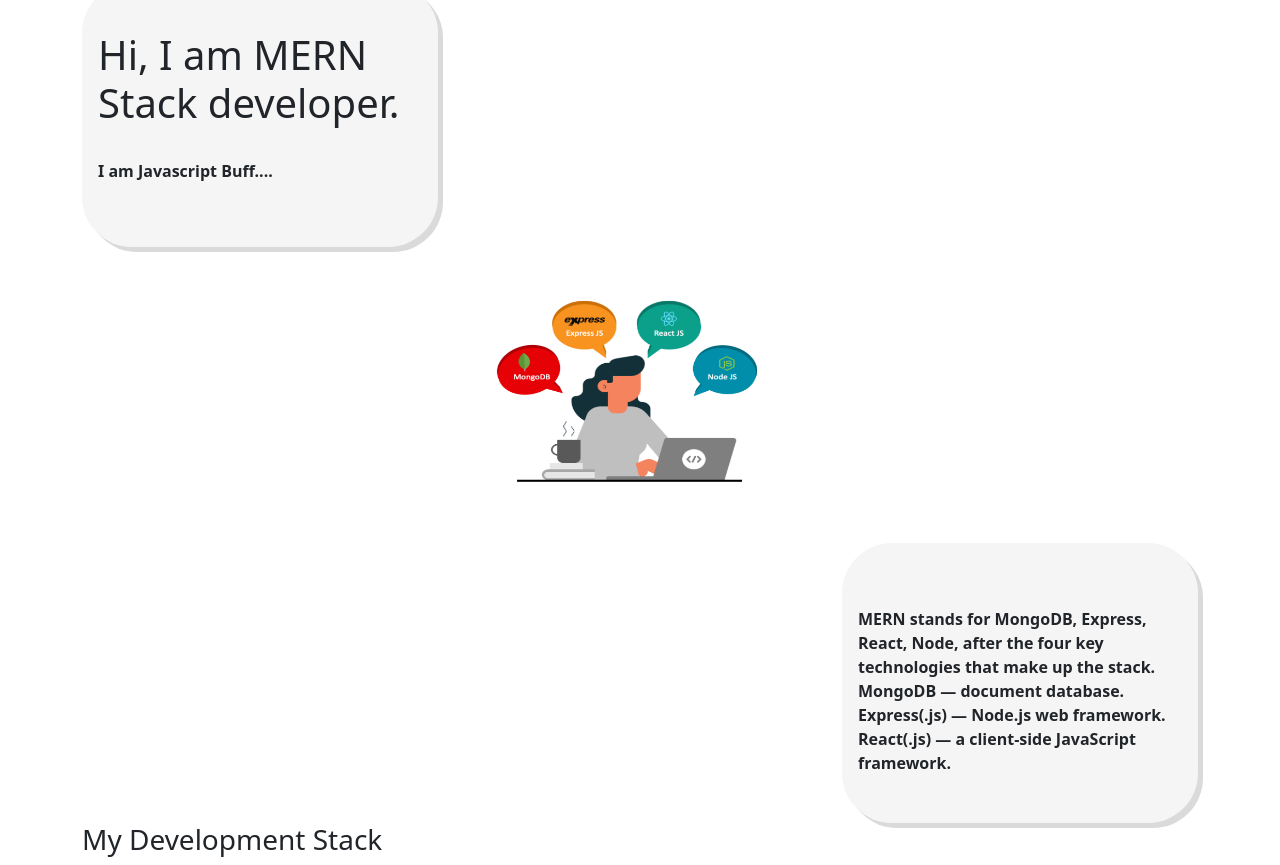
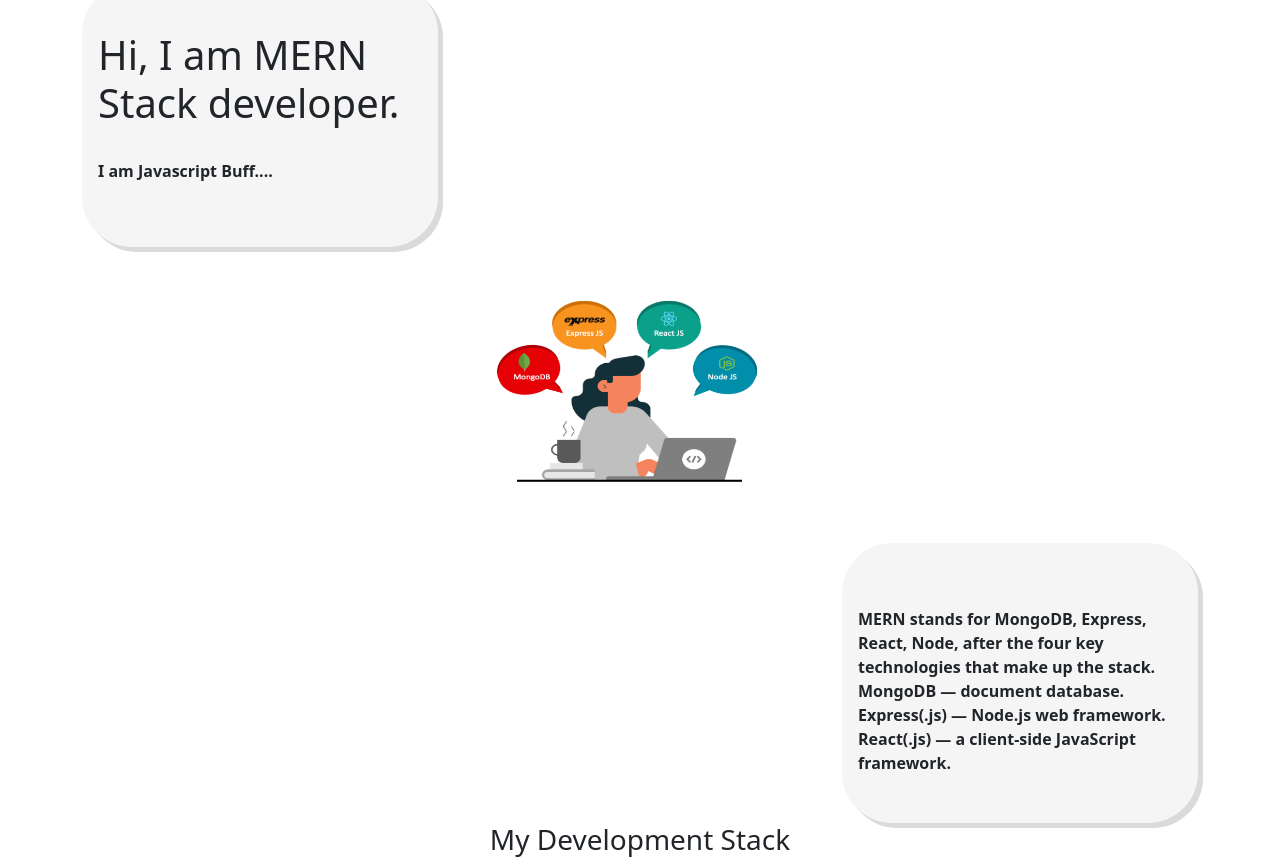
Before and after one commit to UshaKhadkaKapan/realPortfolio, a React (Create React App) app: page / in a window 1280 px wide. Shown: the part 1901-2766 px from the top of the page. Built offline with nearby package versions, Linux system fonts and the light colour scheme.

Commit message:
Development stack

```diff
--- a/src/pages/Home.js
+++ b/src/pages/Home.js
@@ -71,7 +71,7 @@ const Home = () => {
       </div>
 
       <div className="container">
-        <h3>My Development Stack</h3>
+        <h3 className="fond-bold text-center">My Development Stack</h3>
       </div>
     </div>
   );
```
